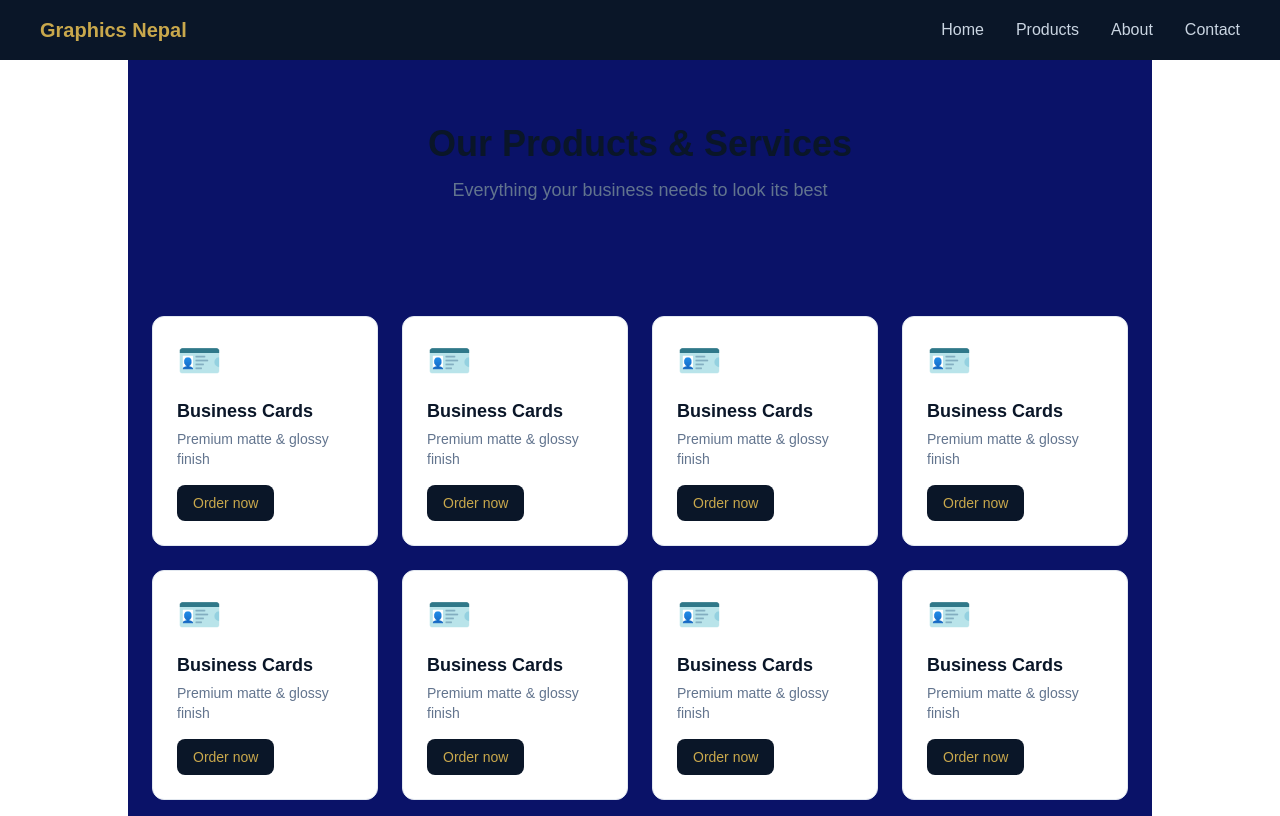
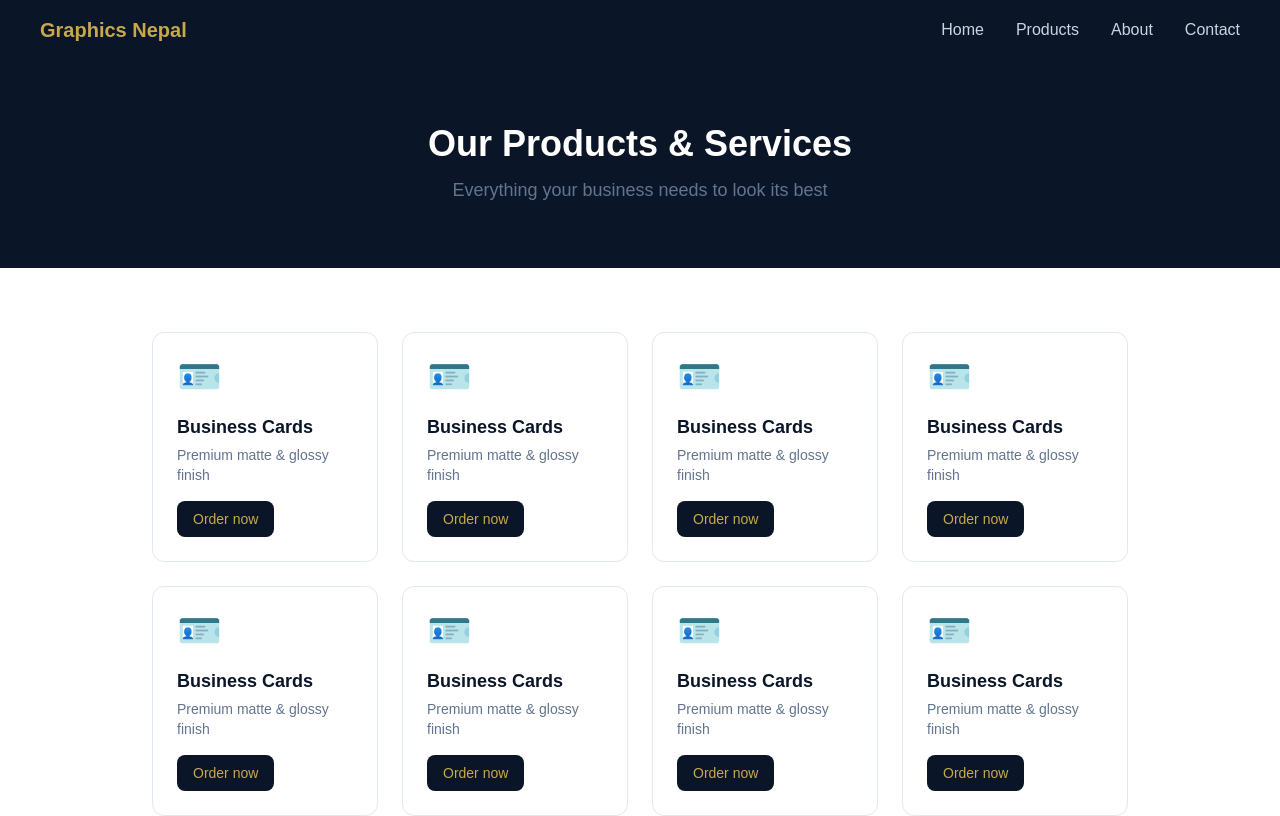
Before and after one commit to Lordwick5/Graphics-Nepal, a Next.js app: page /products in a window 1280 px wide. Shown: the top 816 px of the page. Built offline with nearby package versions, Linux system fonts and the light colour scheme.

Commit message:
fix: made the background full width

```diff
--- a/app/products/page.tsx
+++ b/app/products/page.tsx
@@ -73,10 +73,10 @@ const products = [
 
 export default function Products() {
   return (
-    <main className="bg-[#0a1268] max-w-5xl mx-auto px-0 py-16">
+    <main>
       {/* Page Header */}
-      <div className="text-center mb-12">
-        <h1 className="text-4xl font-bold text-[#0a1628] mb-3">Our Products & Services</h1>
+      <div className="bg-[#0a1628] py-16 px-6 text-center">
+        <h1 className="text-4xl font-bold text-white mb-3">Our Products & Services</h1>
         <p className="text-slate-500 text-lg">Everything your business needs to look its best</p>
       </div>
 
```
